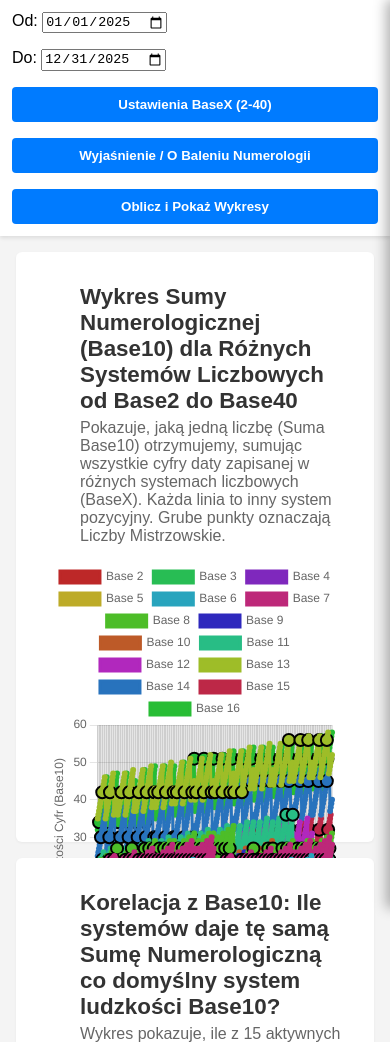
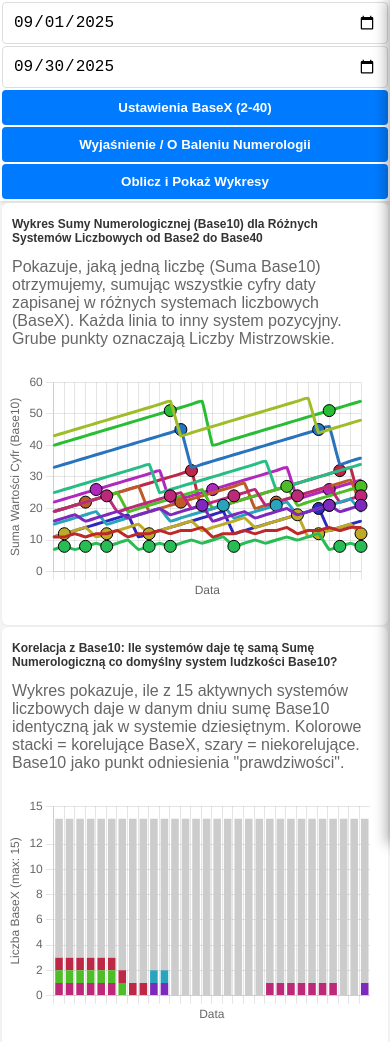
Before and after one commit to gmarcinek/numerology, a website built with Vite: page index.html in a window 390 px wide. Shown: the top 1042 px of the page. Built offline with nearby package versions, Linux system fonts and the light colour scheme; animation ran at ten frames a second.

Commit message:
[TAKS-002] fix mobile views

```diff
--- a/css/styles.css
+++ b/css/styles.css
@@ -10,6 +10,10 @@ body {
     box-sizing: border-box;
     font-family: sans-serif;
     background: #f4f4f4;
+    overflow-x: hidden;
+}
+* {
+    box-sizing: border-box;
 }
 
 /* =================================================================
@@ -53,7 +57,7 @@ body {
     flex-direction: column;
     width: 100vw;
     box-sizing: border-box;
-    padding: 16px;
+    padding: 0px;
 }
 
 .chart-container {
@@ -268,6 +272,21 @@ body {
     margin-top: 20px;
 }
 
+#controls input[type="date"] {
+    padding: 10px;
+    border: 1px solid #ddd;
+    border-radius: 4px;
+    font-size: 16px;
+    min-height: 24px;
+}
+
+#controls label {
+    display: flex;
+    flex-direction: column;
+    gap: 4px;
+    font-weight: 500;
+}
+
 /* =================================================================
    RESPONSIVE
    ================================================================= */
@@ -287,3 +306,68 @@ body {
         width: 100%;
     }
 }
+
+@media (max-width: 700px) {
+    body {
+        font-size: x-small;
+    }
+    #controls {
+        flex-direction: column;
+        align-items: stretch;
+        padding: 2px;
+        gap: 2px;
+    }
+
+    #chart-area {
+        padding: 2px;
+    }
+
+    .chart-container {
+        padding: 2px;
+        padding-bottom: 190px;
+        padding-right: 18px;
+        margin-bottom: 2px;
+        height: 50vh;
+    }
+
+    .chart-title {
+        margin-left: 0;
+        font-size: 1.2em;
+        padding: 12px 0px 0px 8px ;
+    }
+
+    .chart-subtitle {
+        margin-left: 0;
+        padding: 8px;
+    }
+
+    .modal-content {
+        width: 95%;
+        margin-top: 10%;
+        padding: 2px;
+    }
+
+    #details-drawer {
+        width: 100%;
+        padding: 2px;
+    }
+
+    #details-drawer .drawer-header {
+        padding-bottom: 2px;
+        margin-bottom: 2px;
+    }
+
+    #base-settings {
+        padding: 2px;
+        gap: 2px;
+    }
+
+    #base-settings label {
+        padding: 2px;
+    }
+
+    .setting-controls {
+        gap: 2px;
+        margin-bottom: 2px;
+    }
+}
--- a/index.html
+++ b/index.html
@@ -16,8 +16,8 @@
 <body>
     <!-- Panel Kontrolny -->
     <div id="controls">
-        <label>Od: <input type="date" id="dateFrom" value="2025-01-01"></label>
-        <label>Do: <input type="date" id="dateTo" value="2025-12-31"></label>
+        <input type="date" id="dateFrom" value="2025-01-01" placeholder="Od">
+        <input type="date" id="dateTo" value="2025-12-31" placeholder="Do">
         <button onclick="openSettingsModal()">Ustawienia BaseX (2-40)</button>
         <button onclick="openExplanationModal()">Wyjaśnienie / O Baleniu Numerologii</button>
         <button onclick="runAnalysis()">Oblicz i Pokaż Wykresy</button>
--- a/js/app.js
+++ b/js/app.js
@@ -39,9 +39,24 @@ let dateLabels = [];
 function setDefaultDates() {
     const now = new Date();
     const year = now.getFullYear();
+    const month = now.getMonth() + 1; // 1-12
 
-    const startDate = `${year}-01-01`;
-    const endDate = `${year}-12-31`;
+    // Wykryj mobile
+    const isMobile = /Android|webOS|iPhone|iPad|iPod|BlackBerry|IEMobile|Opera Mini/i.test(navigator.userAgent)
+                     || window.innerWidth < 768;
+
+    let startDate, endDate;
+
+    if (isMobile) {
+        // Mobile: aktualny miesiąc
+        startDate = `${year}-${String(month).padStart(2, '0')}-01`;
+        const lastDay = new Date(year, month, 0).getDate();
+        endDate = `${year}-${String(month).padStart(2, '0')}-${String(lastDay).padStart(2, '0')}`;
+    } else {
+        // Desktop: cały rok
+        startDate = `${year}-01-01`;
+        endDate = `${year}-12-31`;
+    }
 
     document.getElementById('dateFrom').value = startDate;
     document.getElementById('dateTo').value = endDate;
--- a/js/charts/base10-correlation-chart.js
+++ b/js/charts/base10-correlation-chart.js
@@ -18,7 +18,8 @@ let chartInstanceBase10Correlation = null;
  */
 export function drawBase10CorrelationChart(results, labels, dailyCorrelationData, activeBases, onClickCallback) {
     let ctx = document.getElementById('base10CorrelationChart').getContext('2d');
-
+    const isMobile = /Android|webOS|iPhone|iPad|iPod|BlackBerry|IEMobile|Opera Mini/i.test(navigator.userAgent)
+                     || window.innerWidth < 768;
     // Sprawdź czy Base10 jest aktywna
     if (!activeBases.includes(10)) {
         console.warn('Base10 nie jest aktywna - wykres korelacji z Base10 wymaga Base10');
@@ -83,7 +84,7 @@ export function drawBase10CorrelationChart(results, labels, dailyCorrelationData
             maintainAspectRatio: false,
             plugins: {
                 legend: {
-                    display: true,
+                    display: !isMobile,
                     position: 'top',
                     labels: {
                         boxWidth: 15
--- a/js/charts/correlation-chart.js
+++ b/js/charts/correlation-chart.js
@@ -29,6 +29,8 @@ const CORRELATION_COLORS = [
 export function drawCorrelationChart(labels, dailyCorrelationData, activeBases, onClickCallback) {
     let ctx = document.getElementById('correlationChart').getContext('2d');
     const maxBases = activeBases.length;
+    const isMobile = /Android|webOS|iPhone|iPad|iPod|BlackBerry|IEMobile|Opera Mini/i.test(navigator.userAgent)
+                     || window.innerWidth < 768;
 
     // Zbierz wszystkie unikalne grupy korelacji
     let allCorrelationGroups = new Set();
@@ -100,7 +102,7 @@ export function drawCorrelationChart(labels, dailyCorrelationData, activeBases,
             maintainAspectRatio: false,
             plugins: {
                 legend: {
-                    display: true,
+                    display: isMobile ? false : true,
                     position: 'top',
                     labels: {
                         boxWidth: 15
--- a/js/charts/magic-chart.js
+++ b/js/charts/magic-chart.js
@@ -27,8 +27,8 @@ export function drawMagicChart(results, labels, dailyCorrelationData, activeBase
             datasets: [{
                 label: 'Liczba BaseX z Liczbą Mistrzowską',
                 data: magicCounts,
-                backgroundColor: magicCounts.map(val => val > 0 ? '#ff7f00' : '#cccccc'),
-                borderWidth: 1
+                backgroundColor: magicCounts.map(val => val > 0 ? '#ff5e00ff' : '#f0f0f0ff'),
+                borderWidth: 0,
             }]
         },
         options: {
--- a/js/charts/main-chart.js
+++ b/js/charts/main-chart.js
@@ -33,11 +33,13 @@ function getBaseColor(base) {
 export function drawMainChart(results, labels, activeBases, onClickCallback) {
     let ctx = document.getElementById('mainChart').getContext('2d');
     let datasets = [];
+    const isMobile = /Android|webOS|iPhone|iPad|iPod|BlackBerry|IEMobile|Opera Mini/i.test(navigator.userAgent)
+                     || window.innerWidth < 768;
 
     activeBases.forEach((base) => {
         let data = results[base].map(r => r.sumBase10);
-        let pointRadius = results[base].map(r => r.magic ? 6 : 3);
-        let pointBorderWidth = results[base].map(r => r.magic ? 2 : 0);
+        let pointRadius = results[base].map(r => r.magic ? 6 : 1);
+        let pointBorderWidth = results[base].map(r => r.magic ? 1 : 0);
         let color = getBaseColor(base);
 
         datasets.push({
@@ -66,7 +68,10 @@ export function drawMainChart(results, labels, activeBases, onClickCallback) {
             responsive: true,
             maintainAspectRatio: false,
             plugins: {
-                legend: { position: 'top' },
+                legend: {
+                    position: 'top',
+                    display: !isMobile,
+                },
                 title: { display: false },
                 tooltip: {
                     callbacks: {
```
